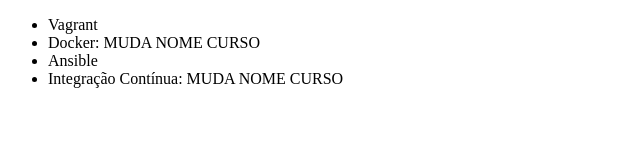
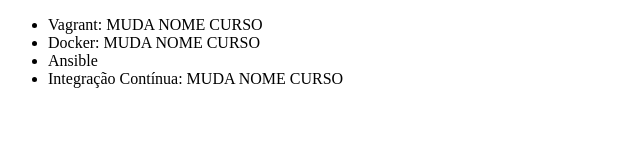
Before and after one commit to MauricioZamperetti/first-git, a plain HTML site: page index.html in a window 1280 px wide. Shown: the whole page, without its empty margins (0-640 px from the left). Drawn offline with Linux system fonts and the light colour scheme.

Commit message:
alterando curso de vagrant

```diff
--- a/index.html
+++ b/index.html
@@ -6,7 +6,7 @@
 </head>
 <body>
     <ul>
-        <li>Vagrant</li>
+        <li>Vagrant: MUDA NOME CURSO</li>
         <li>Docker: MUDA NOME CURSO</li>
         <li>Ansible</li>
         <li>Integração Contínua: MUDA NOME CURSO</li>
```
